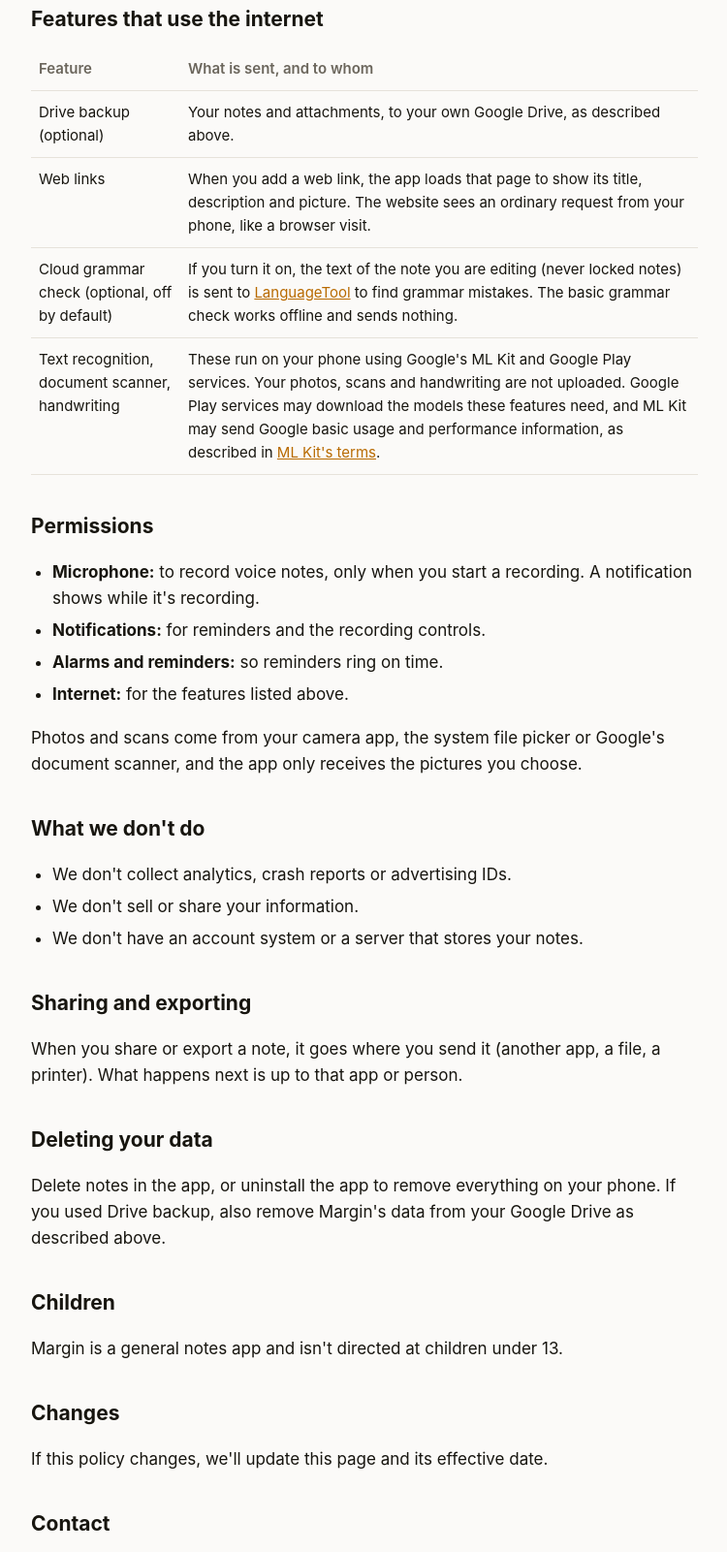
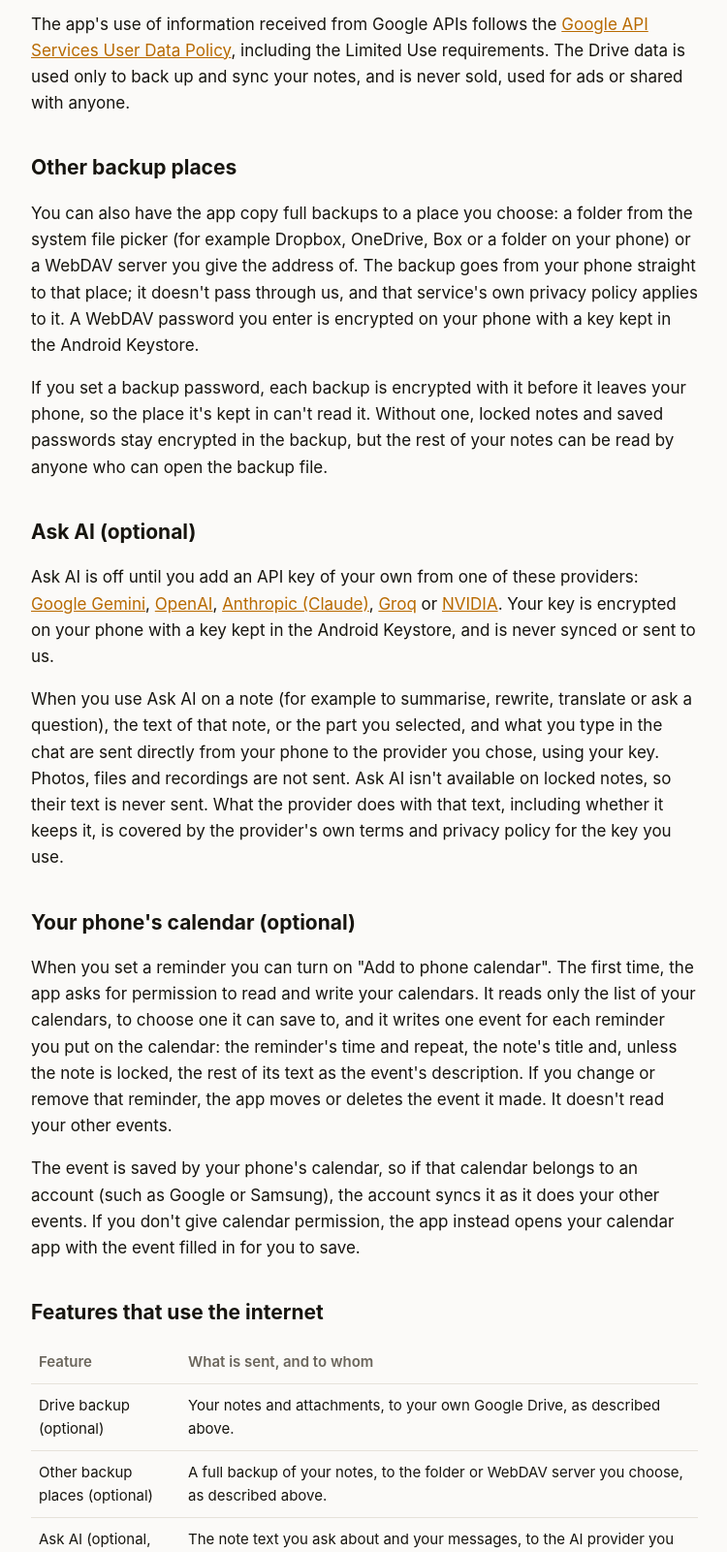
Before and after one commit to shuvrasankha/Margin-note, a plain HTML site: page docs/privacy.html in a window 1280 px wide. Shown: the part 1199-2800 px from the top of the page at 97% size, without its empty margins (264-1014 px from the left). Drawn offline with Linux system fonts and the light colour scheme.

Commit message:
Privacy policy: Ask AI, calendar events, other backup places and the password vault
Covers what Ask AI sends to the provider of your own key, the calendar
permission and the events reminders add, backups to file-picker folders and
WebDAV (and backup passwords), saved passwords, and the full-screen alert
permission. Effective 19 November 2026.

Co-Authored-By: Claude Opus 5.5 <noreply@anthropic.com>

```diff
--- a/docs/privacy.html
+++ b/docs/privacy.html
@@ -17,13 +17,14 @@
   </header>
 
   <h1>Privacy policy</h1>
-  <p class="meta">Effective 11 November 2026</p>
+  <p class="meta">Effective 19 November 2026</p>
 
-  <p>Margin ("the app") is a notes app for Android made by Shuvrasankha Paul ("we"). This policy explains what happens to your information when you use it. In short: your notes stay on your phone and, if you choose, in your own Google Drive. We don't run servers that store your notes, we don't show ads, and we don't track you.</p>
+  <p>Margin ("the app") is a notes app for Android made by Shuvrasankha Paul ("we"). This policy explains what happens to your information when you use it. In short: your notes stay on your phone and, if you choose, in your own Google Drive or another storage place you pick. We don't run servers that store your notes, we don't show ads, and we don't track you.</p>
 
   <h2>What stays on your phone</h2>
-  <p>Everything you put in the app is stored in the app's private storage on your phone: notes, checklists, tables, drawings, photos, scans, PDFs, voice recordings, reminders and settings. This also includes data the app makes for you, such as earlier versions of your notes and the text it reads from your photos and PDFs so you can search them. We can't see any of it.</p>
+  <p>Everything you put in the app is stored in the app's private storage on your phone: notes, checklists, tables, drawings, photos, scans, PDFs, voice recordings, reminders, your journal, habits, trackers, saved passwords and settings. This also includes data the app makes for you, such as earlier versions of your notes and the text it reads from your photos and PDFs so you can search them. We can't see any of it.</p>
   <p>Locked notes are encrypted on your phone with a key made from your passcode. We never see your passcode.</p>
+  <p>Saved passwords in the app's password vault are stored as locked notes: everything about each login, including the site name, is encrypted with your passcode. Copied passwords are cleared from the clipboard after a short time.</p>
 
   <h2>Google sign-in and Drive backup</h2>
   <p>Backup is optional and off until you turn it on. When you sign in with Google, the app receives your Google account's email address and name, which it uses to show which account is backing up. It then asks for permission to use one hidden app-only folder in your Google Drive (the <code>drive.appdata</code> permission). The app can't see or change any of your other Drive files, and the folder doesn't appear in the Drive app.</p>
@@ -31,11 +32,25 @@
   <p>You can sign out at any time in the app's settings. To delete the backup, remove Margin's data from Google Drive (Settings → Manage apps in Drive on the web).</p>
   <p>The app's use of information received from Google APIs follows the <a href="https://developers.google.com/terms/api-services-user-data-policy">Google API Services User Data Policy</a>, including the Limited Use requirements. The Drive data is used only to back up and sync your notes, and is never sold, used for ads or shared with anyone.</p>
 
+  <h2>Other backup places</h2>
+  <p>You can also have the app copy full backups to a place you choose: a folder from the system file picker (for example Dropbox, OneDrive, Box or a folder on your phone) or a WebDAV server you give the address of. The backup goes from your phone straight to that place; it doesn't pass through us, and that service's own privacy policy applies to it. A WebDAV password you enter is encrypted on your phone with a key kept in the Android Keystore.</p>
+  <p>If you set a backup password, each backup is encrypted with it before it leaves your phone, so the place it's kept in can't read it. Without one, locked notes and saved passwords stay encrypted in the backup, but the rest of your notes can be read by anyone who can open the backup file.</p>
+
+  <h2>Ask AI (optional)</h2>
+  <p>Ask AI is off until you add an API key of your own from one of these providers: <a href="https://ai.google.dev/gemini-api/terms">Google Gemini</a>, <a href="https://openai.com/policies/privacy-policy">OpenAI</a>, <a href="https://www.anthropic.com/legal/privacy">Anthropic (Claude)</a>, <a href="https://groq.com/privacy-policy/">Groq</a> or <a href="https://www.nvidia.com/en-us/about-nvidia/privacy-policy/">NVIDIA</a>. Your key is encrypted on your phone with a key kept in the Android Keystore, and is never synced or sent to us.</p>
+  <p>When you use Ask AI on a note (for example to summarise, rewrite, translate or ask a question), the text of that note, or the part you selected, and what you type in the chat are sent directly from your phone to the provider you chose, using your key. Photos, files and recordings are not sent. Ask AI isn't available on locked notes, so their text is never sent. What the provider does with that text, including whether it keeps it, is covered by the provider's own terms and privacy policy for the key you use.</p>
+
+  <h2>Your phone's calendar (optional)</h2>
+  <p>When you set a reminder you can turn on "Add to phone calendar". The first time, the app asks for permission to read and write your calendars. It reads only the list of your calendars, to choose one it can save to, and it writes one event for each reminder you put on the calendar: the reminder's time and repeat, the note's title and, unless the note is locked, the rest of its text as the event's description. If you change or remove that reminder, the app moves or deletes the event it made. It doesn't read your other events.</p>
+  <p>The event is saved by your phone's calendar, so if that calendar belongs to an account (such as Google or Samsung), the account syncs it as it does your other events. If you don't give calendar permission, the app instead opens your calendar app with the event filled in for you to save.</p>
+
   <h2>Features that use the internet</h2>
   <table>
     <thead><tr><th>Feature</th><th>What is sent, and to whom</th></tr></thead>
     <tbody>
       <tr><td>Drive backup (optional)</td><td>Your notes and attachments, to your own Google Drive, as described above.</td></tr>
+      <tr><td>Other backup places (optional)</td><td>A full backup of your notes, to the folder or WebDAV server you choose, as described above.</td></tr>
+      <tr><td>Ask AI (optional, needs your own key)</td><td>The note text you ask about and your messages, to the AI provider you chose, as described above.</td></tr>
       <tr><td>Web links</td><td>When you add a web link, the app loads that page to show its title, description and picture. The website sees an ordinary request from your phone, like a browser visit.</td></tr>
       <tr><td>Cloud grammar check (optional, off by default)</td><td>If you turn it on, the text of the note you are editing (never locked notes) is sent to <a href="https://languagetool.org/legal/privacy">LanguageTool</a> to find grammar mistakes. The basic grammar check works offline and sends nothing.</td></tr>
       <tr><td>Text recognition, document scanner, handwriting</td><td>These run on your phone using Google's ML Kit and Google Play services. Your photos, scans and handwriting are not uploaded. Google Play services may download the models these features need, and ML Kit may send Google basic usage and performance information, as described in <a href="https://developers.google.com/ml-kit/terms">ML Kit's terms</a>.</td></tr>
@@ -46,7 +61,9 @@
   <ul>
     <li><strong>Microphone:</strong> to record voice notes, only when you start a recording. A notification shows while it's recording.</li>
     <li><strong>Notifications:</strong> for reminders and the recording controls.</li>
-    <li><strong>Alarms and reminders:</strong> so reminders ring on time.</li>
+    <li><strong>Alarms and reminders:</strong> so reminders ring on time, and come back after the phone restarts.</li>
+    <li><strong>Full-screen alerts:</strong> so a ringing reminder can fill the screen like an alarm clock when the phone is locked.</li>
+    <li><strong>Calendar:</strong> only if you turn on "Add to phone calendar", to save reminders as events as described above.</li>
     <li><strong>Internet:</strong> for the features listed above.</li>
   </ul>
   <p>Photos and scans come from your camera app, the system file picker or Google's document scanner, and the app only receives the pictures you choose.</p>
@@ -62,7 +79,7 @@
   <p>When you share or export a note, it goes where you send it (another app, a file, a printer). What happens next is up to that app or person.</p>
 
   <h2>Deleting your data</h2>
-  <p>Delete notes in the app, or uninstall the app to remove everything on your phone. If you used Drive backup, also remove Margin's data from your Google Drive as described above.</p>
+  <p>Delete notes in the app, or uninstall the app to remove everything on your phone. If you used Drive backup, also remove Margin's data from your Google Drive as described above, and delete any backups you kept in other places. Events the app added to your calendar stay there until you delete them, or the reminders they belong to, in the app.</p>
 
   <h2>Children</h2>
   <p>Margin is a general notes app and isn't directed at children under 13.</p>
```
